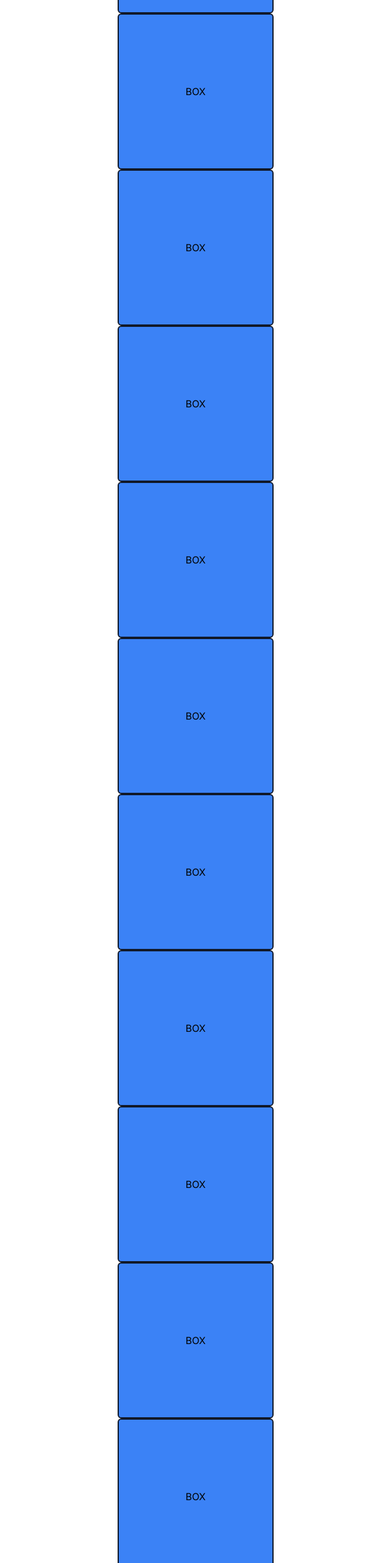
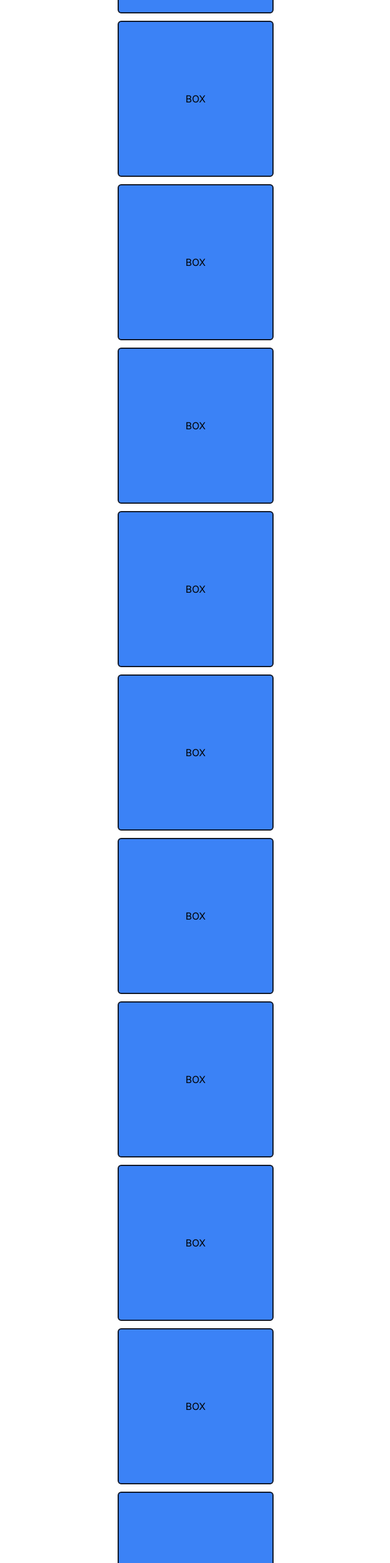
Before and after one commit to nazimboudeffa/coolui-nextjs-talwind, a Next.js app: page /reveal in a window 1280 px wide. Shown: the part 234-2797 px from the top of the page at 61% size, without its empty margins (319-959 px from the left). Built offline with nearby package versions, Linux system fonts and the light colour scheme.

Commit message:
Added margin

```diff
--- a/src/app/reveal/page.tsx
+++ b/src/app/reveal/page.tsx
@@ -13,6 +13,7 @@ export default function Hero() {
                 hidden: { opacity: 0, y: 100 },
                 visible: { opacity: 1, y: 0 }
             }}
+            className="mb-3"
         >
             <div className="flex items-center justify-center rounded-md border-2 border-gray-900 bg-blue-500 w-64 h-64">
                 BOX
@@ -27,6 +28,7 @@ export default function Hero() {
                 hidden: { opacity: 0, y: 100 },
                 visible: { opacity: 1, y: 0 }
             }}
+            className="mb-3"
         >
             <div className="flex items-center justify-center rounded-md border-2 border-gray-900 bg-blue-500 w-64 h-64">
                 BOX
@@ -41,6 +43,7 @@ export default function Hero() {
                 hidden: { opacity: 0, y: 100 },
                 visible: { opacity: 1, y: 0 }
             }}
+            className="mb-3"
         >
             <div className="flex items-center justify-center rounded-md border-2 border-gray-900 bg-blue-500 w-64 h-64">
                 BOX
@@ -55,6 +58,7 @@ export default function Hero() {
                 hidden: { opacity: 0, y: 100 },
                 visible: { opacity: 1, y: 0 }
             }}
+            className="mb-3"
         >
             <div className="flex items-center justify-center rounded-md border-2 border-gray-900 bg-blue-500 w-64 h-64">
                 BOX
@@ -69,6 +73,7 @@ export default function Hero() {
                 hidden: { opacity: 0, y: 100 },
                 visible: { opacity: 1, y: 0 }
             }}
+            className="mb-3"
         >
             <div className="flex items-center justify-center rounded-md border-2 border-gray-900 bg-blue-500 w-64 h-64">
                 BOX
@@ -83,6 +88,7 @@ export default function Hero() {
                 hidden: { opacity: 0, y: 100 },
                 visible: { opacity: 1, y: 0 }
             }}
+            className="mb-3"
         >
             <div className="flex items-center justify-center rounded-md border-2 border-gray-900 bg-blue-500 w-64 h-64">
                 BOX
@@ -97,6 +103,7 @@ export default function Hero() {
                 hidden: { opacity: 0, y: 100 },
                 visible: { opacity: 1, y: 0 }
             }}
+            className="mb-3"
         >
             <div className="flex items-center justify-center rounded-md border-2 border-gray-900 bg-blue-500 w-64 h-64">
                 BOX
@@ -111,6 +118,7 @@ export default function Hero() {
                 hidden: { opacity: 0, y: 100 },
                 visible: { opacity: 1, y: 0 }
             }}
+            className="mb-3"
         >
             <div className="flex items-center justify-center rounded-md border-2 border-gray-900 bg-blue-500 w-64 h-64">
                 BOX
@@ -125,6 +133,7 @@ export default function Hero() {
                 hidden: { opacity: 0, y: 100 },
                 visible: { opacity: 1, y: 0 }
             }}
+            className="mb-3"
         >
             <div className="flex items-center justify-center rounded-md border-2 border-gray-900 bg-blue-500 w-64 h-64">
                 BOX
@@ -139,6 +148,7 @@ export default function Hero() {
                 hidden: { opacity: 0, y: 100 },
                 visible: { opacity: 1, y: 0 }
             }}
+            className="mb-3"
         >
             <div className="flex items-center justify-center rounded-md border-2 border-gray-900 bg-blue-500 w-64 h-64">
                 BOX
@@ -153,6 +163,7 @@ export default function Hero() {
                 hidden: { opacity: 0, y: 100 },
                 visible: { opacity: 1, y: 0 }
             }}
+            className="mb-3"
         >
             <div className="flex items-center justify-center rounded-md border-2 border-gray-900 bg-blue-500 w-64 h-64">
                 BOX
@@ -167,6 +178,7 @@ export default function Hero() {
                 hidden: { opacity: 0, y: 100 },
                 visible: { opacity: 1, y: 0 }
             }}
+            className="mb-3"
         >
             <div className="flex items-center justify-center rounded-md border-2 border-gray-900 bg-blue-500 w-64 h-64">
                 BOX
```
